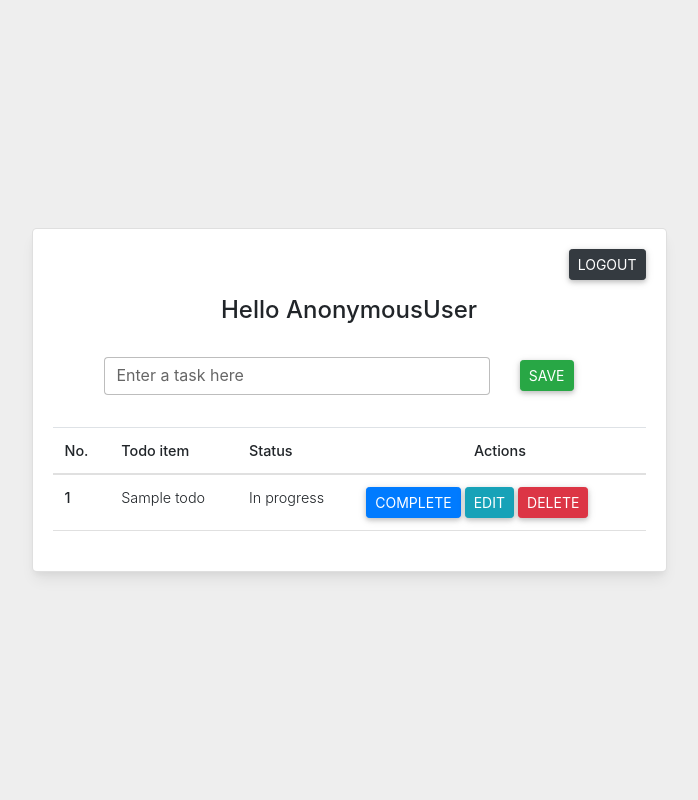
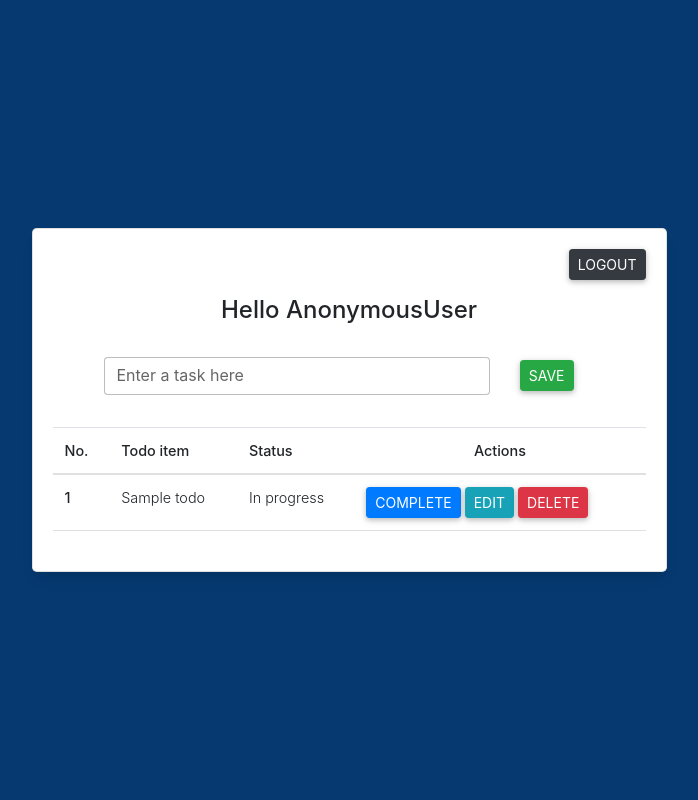
Before and after one commit to vishwasluhana/tododjango, a Django app: template templates/index.html in a window 1280 px wide. Shown: the whole page, without its empty margins (291-989 px from the left). Run offline with Django 3.2, Linux system fonts and the light colour scheme; the template is opened without the code that fills it: most values are stand-ins (such as "Sample title", 1, 10 or a date in 2020).

Commit message:
change background color

```diff
--- a/templates/index.html
+++ b/templates/index.html
@@ -25,7 +25,7 @@
 </head>
 
 <body>
-    <section class="vh-100" style="background-color: #eee;">
+    <section class="vh-100" style="background-color: #063970;">
         <div class="container py-5 h-100">
             <div class="row d-flex justify-content-center align-items-center h-100">
                 <div class="col col-lg-9 col-xl-7">
```
